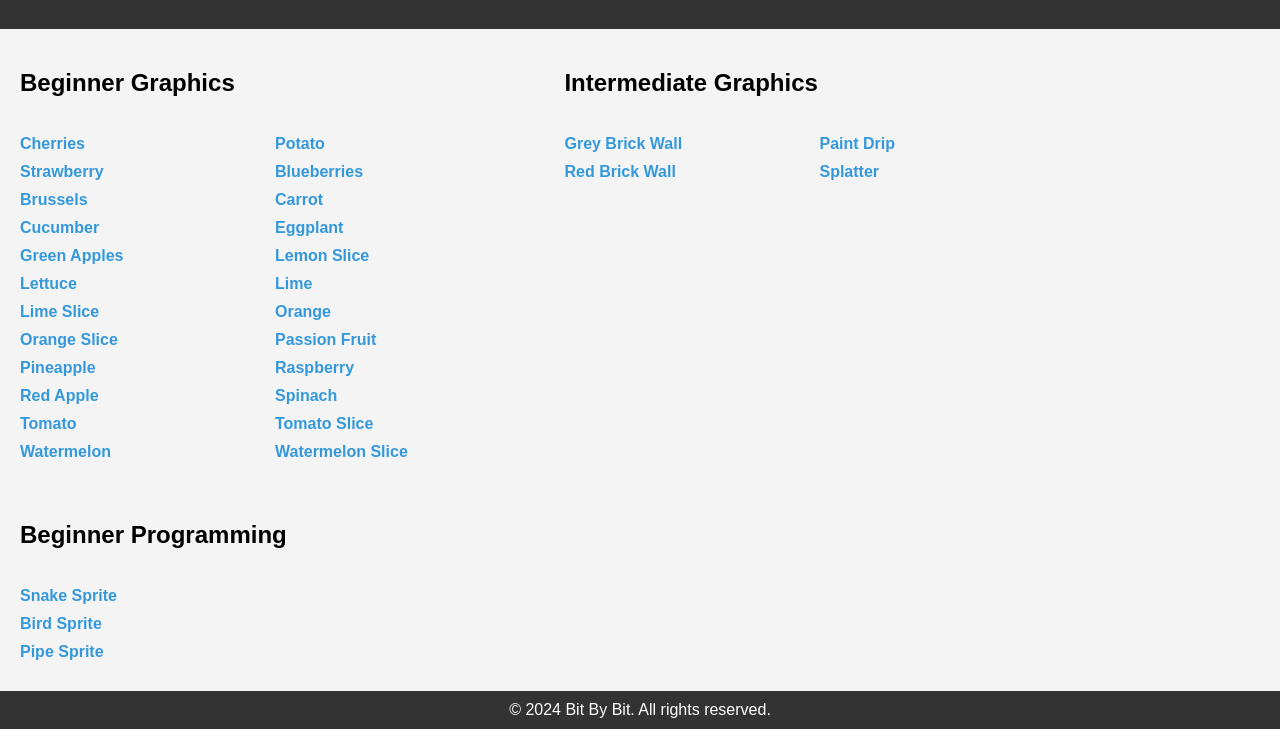
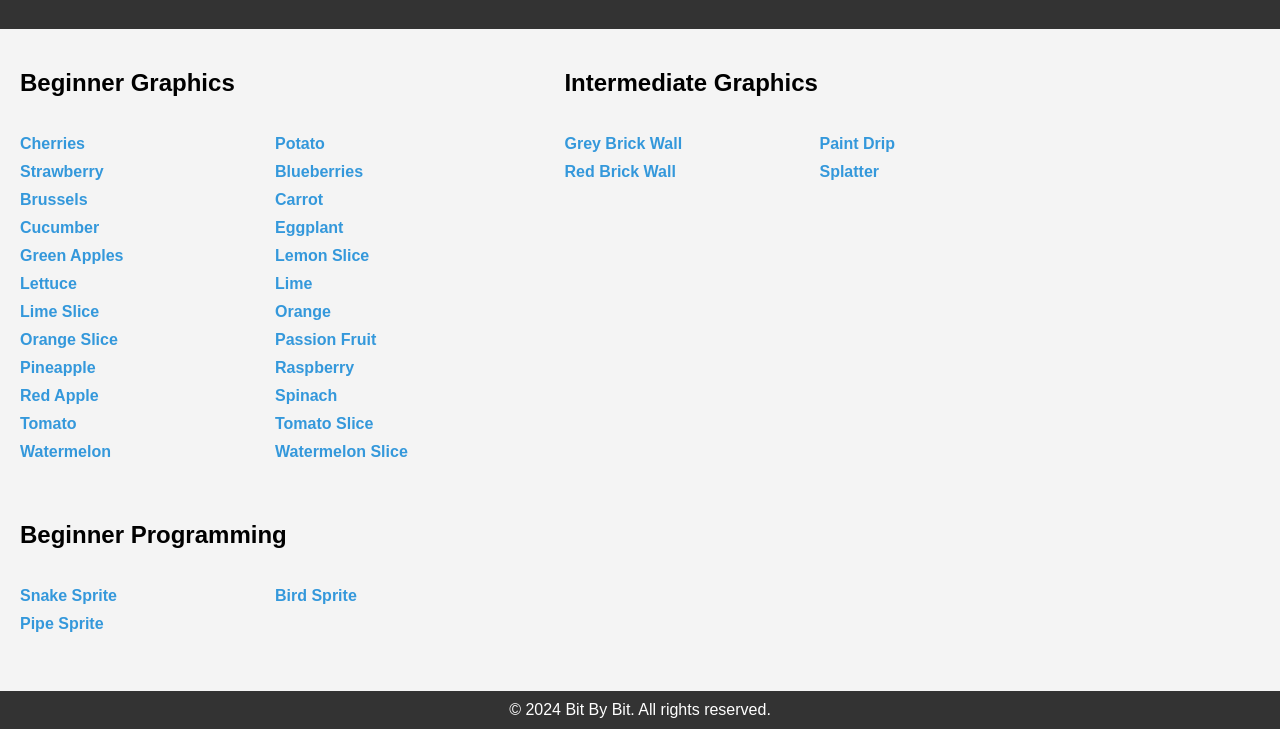
Before and after one commit to bitbybot/bitbybot.github.io, a plain HTML site: page index.html in a window 1280 px wide. Shown: the part 71-800 px from the top of the page. Drawn offline with Linux system fonts and the light colour scheme.

Commit message:
Update index.html

```diff
--- a/index.html
+++ b/index.html
@@ -121,14 +121,12 @@
         </div>
     </div>
 
-    <br />
-
     <div class="container">
         <h2>Beginner Programming</h2><br />
         <div class="column">
-            <a href="snake.sprite3" download="snake.sprite3">Snake Sprite</a><br />
-            <a href="bird.sprite3" download="bird.sprite3">Bird Sprite</a><br />
-            <a href="pipes.sprite3" download="pipes.sprite3">Pipe Sprite</a><br />
+            <a href="snake.sprite3" download="snake.sprite3">Snake Sprite</a>
+            <a href="bird.sprite3" download="bird.sprite3">Bird Sprite</a>
+            <a href="pipes.sprite3" download="pipes.sprite3">Pipe Sprite</a>
         </div>
     </div>
 
```
